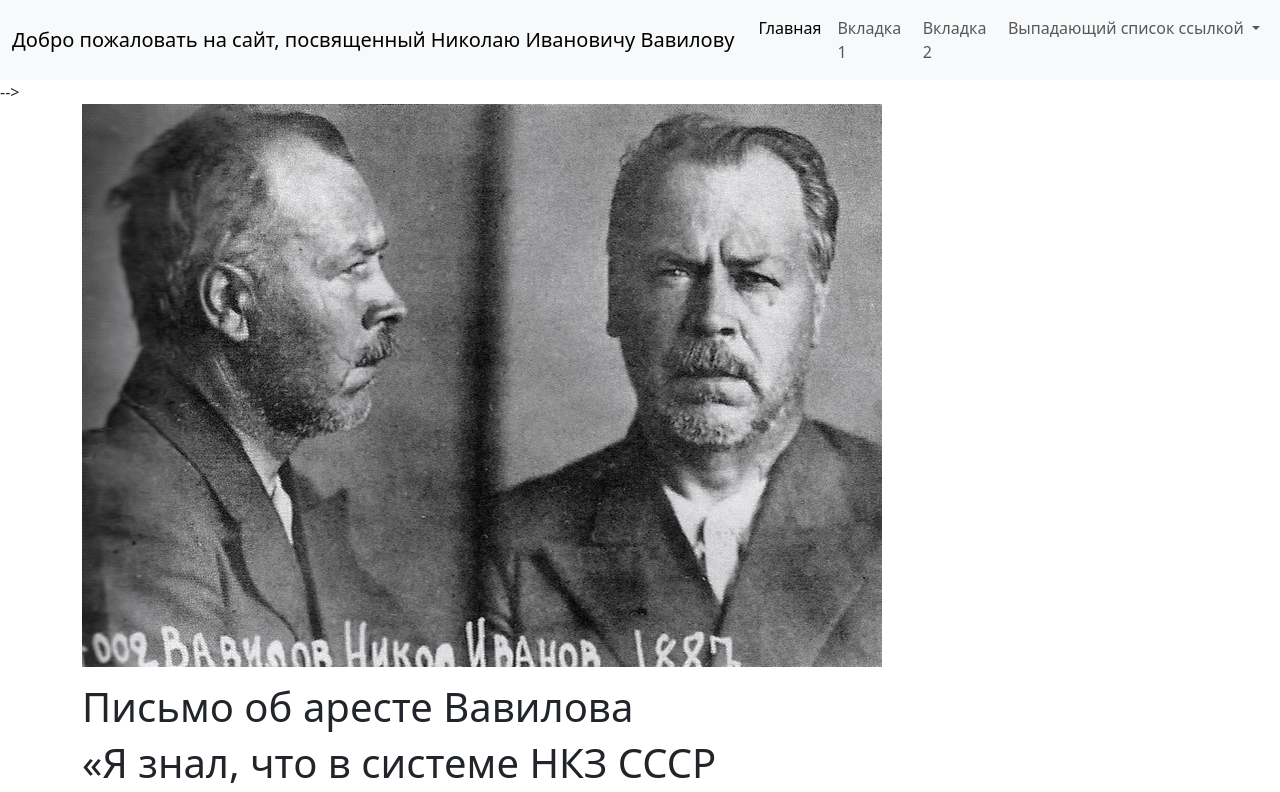
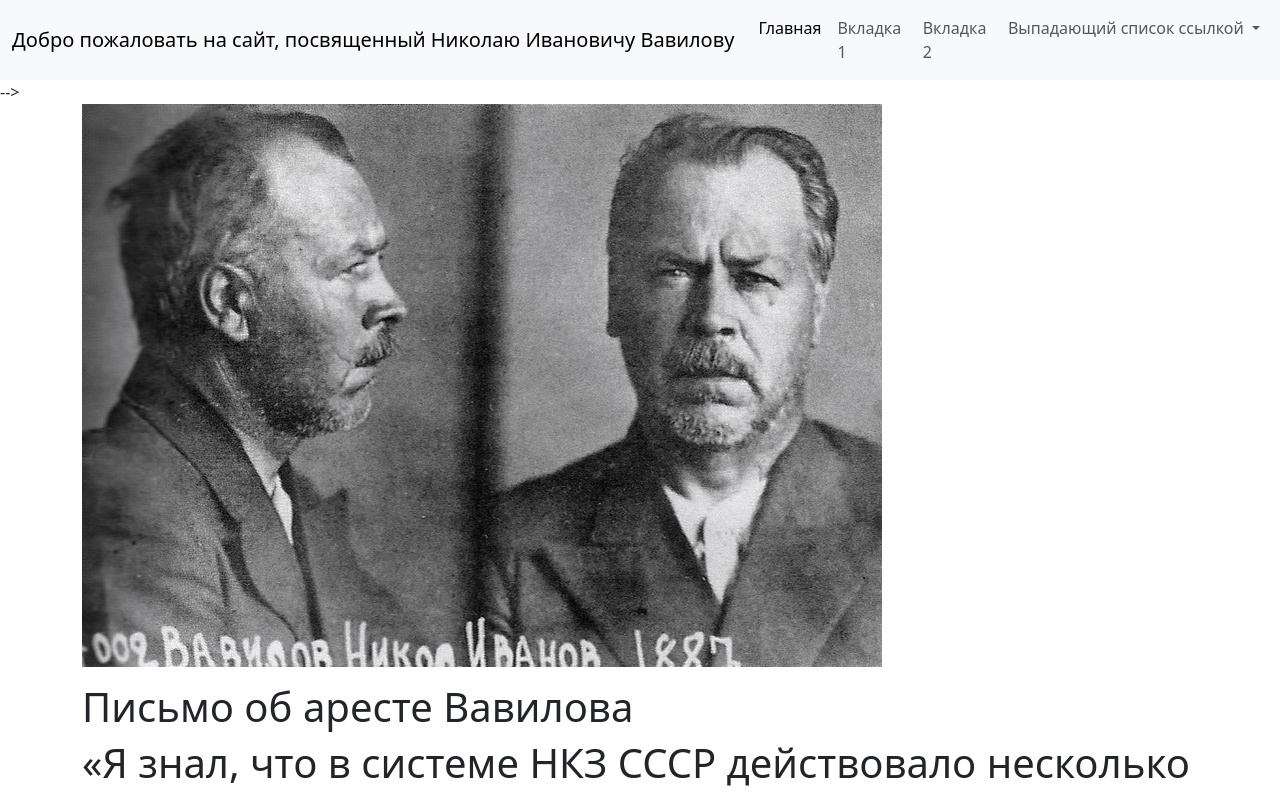
Before and after one commit to CyberFrog385/vavilov_repository, a plain HTML site: page index.html in a window 1280 px wide. Shown: the top 792 px of the page. Drawn offline with Linux system fonts and the light colour scheme.

Commit message:
Update index.html

```diff
--- a/index.html
+++ b/index.html
@@ -44,7 +44,7 @@ Vavilov project
 <div class="container">
     <div class="row">
       <!-- MAIN -->
-      <main class="col-md-8 col-lg-9">
+      <main class="col-md-12 col-lg-12">
 <figure>
 <img src = "images/800px-Vavilov_in_prison.jpg">
 </figure>
```
